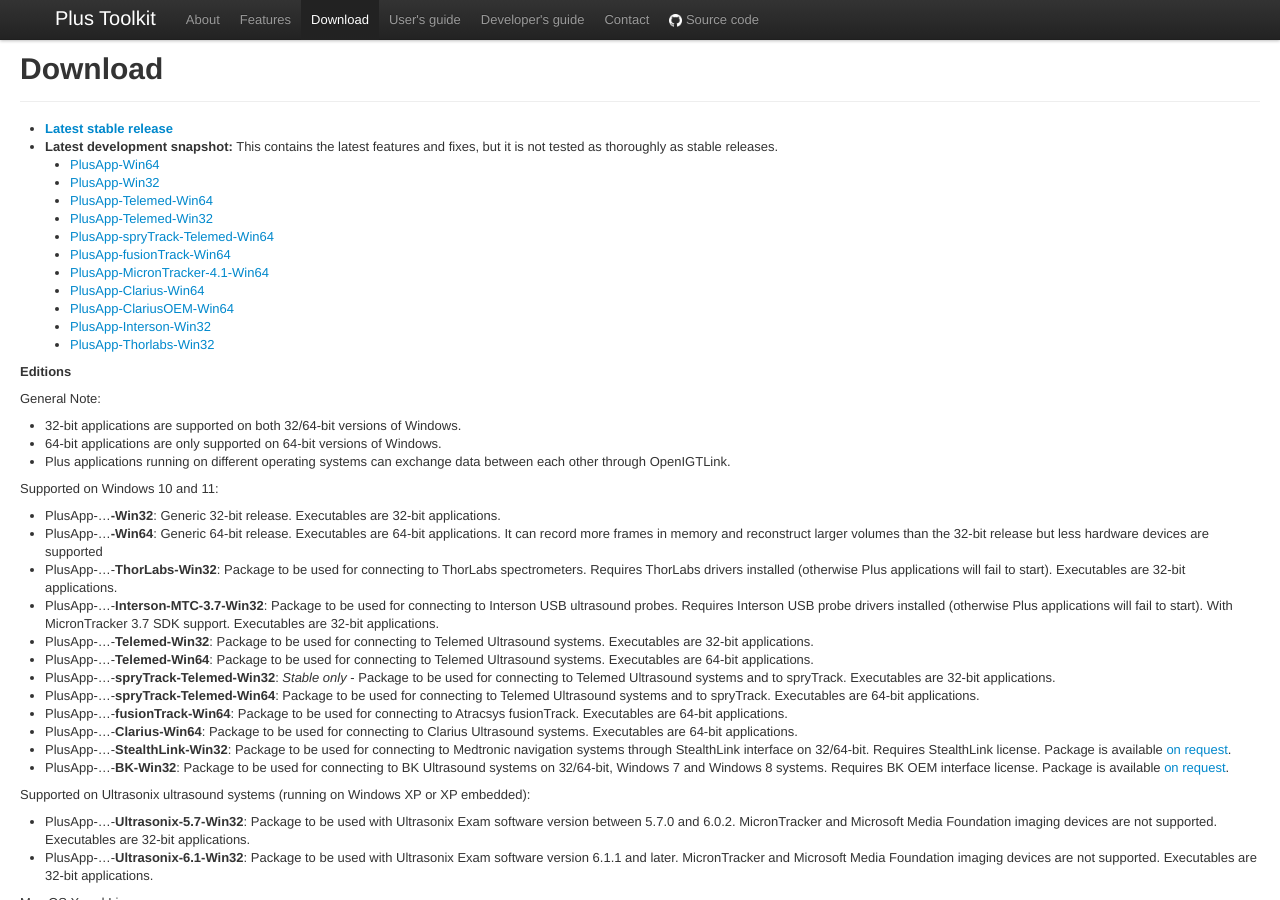
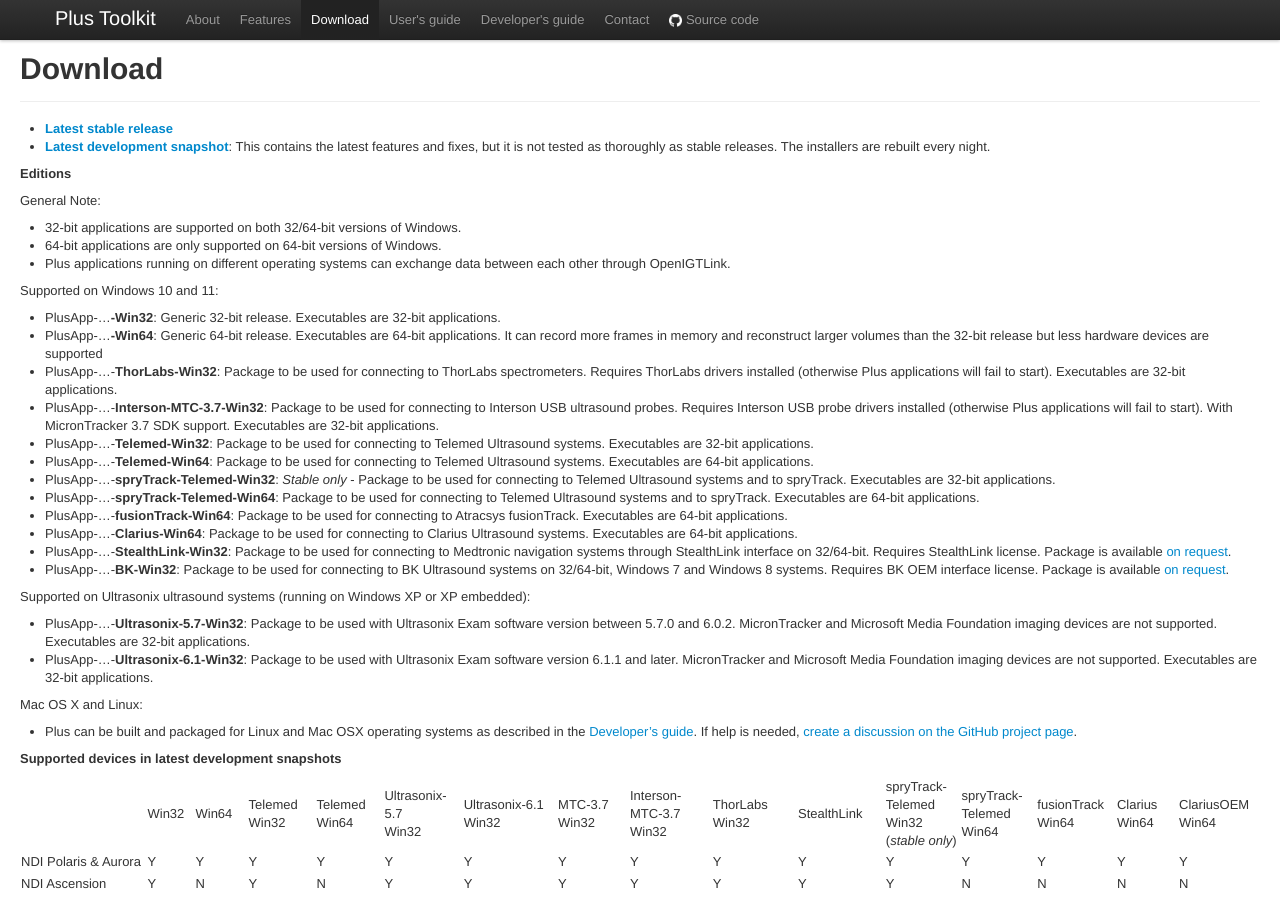
Before and after one commit to PlusToolkit/plustoolkit.github.io, a Jekyll site: the page built from download.md, in a window 1280 px wide and 900 px high. Built offline with Jekyll 4.4.1, drawn with Linux system fonts in a browser that asks for light colours.

Commit message:
Link the development snapshot installers through the Plus-2.9.0 pre-release
The nightly.link URLs break at random because the GitHub API they rely
on returns stale workflow runs. The nightly installers are now uploaded
to the Plus-2.9.0 pre-release on GitHub instead.

Co-Authored-By: Claude Fable 5.1 <noreply@anthropic.com>

```diff
--- a/download.md
+++ b/download.md
@@ -8,18 +8,7 @@ description: ""
 {% include JB/setup %}
 
 - **[Latest stable release](https://github.com/PlusToolkit/PlusLib/releases/tag/Plus-2.8.0)**
-- **Latest development snapshot:** This contains the latest features and fixes, but it is not tested as thoroughly as stable releases.
-  - [PlusApp-Win64](https://nightly.link/PlusToolkit/PlusLib/workflows/nightly/master/PlusApp-Win64.zip?status=completed)
-  - [PlusApp-Win32](https://nightly.link/PlusToolkit/PlusLib/workflows/nightly/master/PlusApp-Win32.zip?status=completed)
-  - [PlusApp-Telemed-Win64](https://nightly.link/PlusToolkit/PlusLib/workflows/nightly/master/PlusApp-Telemed-Win64.zip?status=completed)
-  - [PlusApp-Telemed-Win32](https://nightly.link/PlusToolkit/PlusLib/workflows/nightly/master/PlusApp-Telemed-Win32.zip?status=completed)
-  - [PlusApp-spryTrack-Telemed-Win64](https://nightly.link/PlusToolkit/PlusLib/workflows/nightly/master/PlusApp-spryTrack-Telemed-Win64.zip?status=completed)
-  - [PlusApp-fusionTrack-Win64](https://nightly.link/PlusToolkit/PlusLib/workflows/nightly/master/PlusApp-fusionTrack-Win64.zip?status=completed)
-  - [PlusApp-MicronTracker-4.1-Win64](https://nightly.link/PlusToolkit/PlusLib/workflows/nightly/master/PlusApp-MicronTracker-4.1-Win64.zip?status=completed)
-  - [PlusApp-Clarius-Win64](https://nightly.link/PlusToolkit/PlusLib/workflows/nightly/master/PlusApp-Clarius-Win64.zip?status=completed)
-  - [PlusApp-ClariusOEM-Win64](https://nightly.link/PlusToolkit/PlusLib/workflows/nightly/master/PlusApp-ClariusOEM-Win64.zip?status=completed)
-  - [PlusApp-Interson-Win32](https://nightly.link/PlusToolkit/PlusLib/workflows/nightly/master/PlusApp-Interson-Win32.zip?status=completed)
-  - [PlusApp-Thorlabs-Win32](https://nightly.link/PlusToolkit/PlusLib/workflows/nightly/master/PlusApp-Thorlabs-Win32.zip?status=completed)
+- **[Latest development snapshot](https://github.com/PlusToolkit/PlusLib/releases/tag/Plus-2.9.0)**: This contains the latest features and fixes, but it is not tested as thoroughly as stable releases. The installers are rebuilt every night.
 
 **Editions**
 
```
